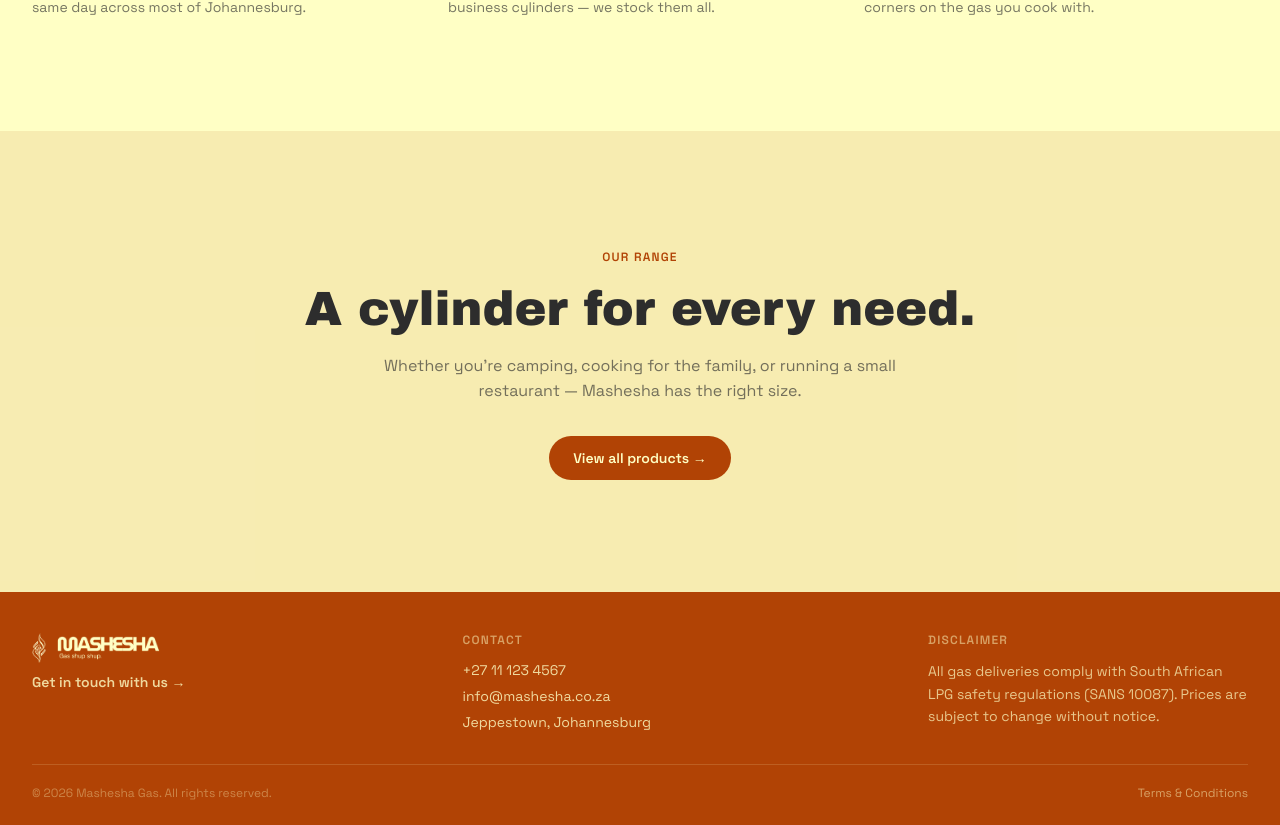
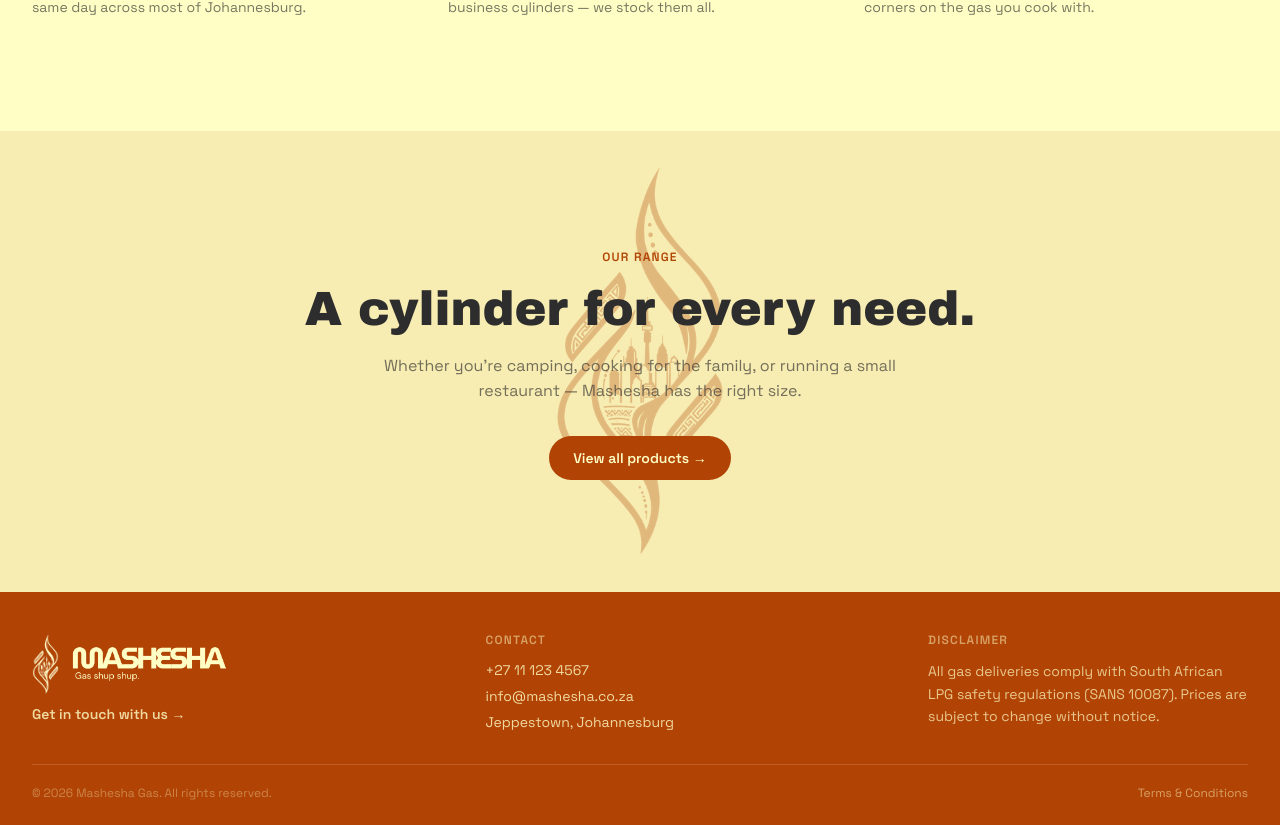
Before and after one commit to Mashesha-Gas/Mashesha-Website, a React (Vite) app: page / in a window 1280 px wide. Shown: the part 1198-2023 px from the top of the page. Built offline with nearby package versions, Linux system fonts and the light colour scheme; no server answers.

Commit message:
ui updates

```diff
--- a/src/components/Footer.jsx
+++ b/src/components/Footer.jsx
@@ -15,8 +15,8 @@ function Footer() {
           {/* Brand block */}
           <div>
             <div className="flex items-center gap-2">
-              <img src={logoIcon} alt="" className="h-8 w-auto" />
-              <img src={nameSlogan} alt="Mashesha — Gas shup shup." className="h-6 w-auto" />
+              <img src={logoIcon} alt="" className="h-16 w-auto" />
+              <img src={nameSlogan} alt="Mashesha — Gas shup shup." className="h-9 w-auto" />
             </div>
             <Link
               to="/contact"
--- a/src/components/Header.jsx
+++ b/src/components/Header.jsx
@@ -1,7 +1,7 @@
 import { useEffect, useState } from "react";
 import { Link, NavLink } from "react-router-dom";
 import logoIcon from "./logo-icon.webp";
-import nameSlogan from "./nameslogan-cropped.png";
+import nameWordmark from "./name-wordmark.png";
 import { useAuth } from "../context/AuthContext";
 import { useCart } from "../context/CartContext";
 
@@ -87,8 +87,8 @@ function Header() {
           className="flex items-center gap-2"
           aria-label="Mashesha home"
         >
-          <img src={logoIcon} alt="" className="h-9 w-auto" />
-          <img src={nameSlogan} alt="Mashesha — Gas shup shup." className="h-7 w-auto" />
+          <img src={logoIcon} alt="" className="h-14 w-auto" />
+          <img src={nameWordmark} alt="Mashesha" className="h-6 w-auto" />
         </Link>
 
         {/* Desktop nav */}
--- a/src/pages/AboutPage.tsx
+++ b/src/pages/AboutPage.tsx
@@ -96,10 +96,10 @@ export default function AboutPage() {
             {VALUES.map((v) => (
               <div
                 key={v.title}
-                className="rounded-2xl border border-charcoal/10 bg-cream p-7"
+                className="rounded-2xl bg-rust p-7"
               >
-                <h3 className="font-display text-xl text-charcoal">{v.title}</h3>
-                <p className="mt-3 text-sm text-charcoal/65 leading-relaxed">{v.desc}</p>
+                <h3 className="font-display text-xl text-cream">{v.title}</h3>
+                <p className="mt-3 text-sm text-cream/75 leading-relaxed">{v.desc}</p>
               </div>
             ))}
           </div>
--- a/src/pages/ContactPage.tsx
+++ b/src/pages/ContactPage.tsx
@@ -10,9 +10,9 @@ export default function ContactPage() {
   }
 
   const inputClass =
-    "w-full rounded-xl bg-white border border-charcoal/15 px-4 py-3 text-sm text-charcoal placeholder:text-charcoal/30 focus:border-rust focus:outline-none";
+    "w-full rounded-xl bg-cream border border-cream/40 px-4 py-3 text-sm text-charcoal placeholder:text-charcoal/40 focus:border-charcoal focus:outline-none";
   const labelClass =
-    "block text-xs font-semibold uppercase tracking-widest text-rust mb-2";
+    "block text-xs font-semibold uppercase tracking-widest text-cream/70 mb-2";
 
   return (
     <main className="bg-cream min-h-screen pt-24 pb-20">
@@ -73,24 +73,24 @@ export default function ContactPage() {
           </div>
 
           {/* Contact form */}
-          <div className="rounded-2xl border border-charcoal/10 bg-white p-8">
+          <div className="rounded-2xl bg-rust p-8">
             {submitted ? (
               <div className="flex flex-col items-center justify-center h-full py-12 text-center">
-                <span className="text-4xl text-rust">✓</span>
-                <h2 className="font-display mt-4 text-2xl text-charcoal">Message sent!</h2>
-                <p className="mt-3 text-charcoal/65 text-sm">
+                <span className="text-4xl text-cream">✓</span>
+                <h2 className="font-display mt-4 text-2xl text-cream">Message sent!</h2>
+                <p className="mt-3 text-cream/70 text-sm">
                   We'll get back to you within a few hours during trading hours.
                 </p>
                 <button
                   onClick={() => setSubmitted(false)}
-                  className="mt-6 text-sm text-rust hover:text-rust-dark transition-colors duration-200"
+                  className="mt-6 text-sm text-cream hover:text-cream/70 transition-colors duration-200"
                 >
                   Send another message
                 </button>
               </div>
             ) : (
               <form onSubmit={handleSubmit} className="space-y-5">
-                <h2 className="font-display text-2xl text-charcoal">Send a message</h2>
+                <h2 className="font-display text-2xl text-cream">Send a message</h2>
 
                 <div>
                   <label className={labelClass}>Name</label>
@@ -113,7 +113,7 @@ export default function ContactPage() {
 
                 <button
                   type="submit"
-                  className="w-full rounded-full bg-rust py-3 text-sm font-semibold text-cream transition-colors duration-200 hover:bg-rust-dark"
+                  className="w-full rounded-full bg-charcoal py-3 text-sm font-semibold text-cream transition-colors duration-200 hover:bg-charcoal/85"
                 >
                   Send message
                 </button>
--- a/src/pages/HomePage.tsx
+++ b/src/pages/HomePage.tsx
@@ -1,6 +1,7 @@
 import { Link } from "react-router-dom";
 import SEO from "../components/SEO";
 import orangePatternedBackground from "../components/orange-patterned-background.webp";
+import logoIcon from "../components/logo-icon.webp";
 
 export default function HomePage() {
   return (
@@ -77,8 +78,27 @@ export default function HomePage() {
       </section>
 
       {/* Products teaser */}
-      <section className="bg-rust/10 py-20 sm:py-28 text-center">
-        <div className="mx-auto max-w-7xl px-5 sm:px-8">
+      <section className="relative bg-rust/10 py-20 sm:py-28 text-center overflow-hidden">
+        <div
+          aria-hidden="true"
+          className="pointer-events-none absolute inset-0 flex items-center justify-center"
+        >
+          <div
+            className="h-[20rem] w-[20rem] opacity-30 sm:h-[26rem] sm:w-[26rem]"
+            style={{
+              backgroundColor: "var(--color-rust)",
+              WebkitMaskImage: `url(${logoIcon})`,
+              maskImage: `url(${logoIcon})`,
+              WebkitMaskSize: "contain",
+              maskSize: "contain",
+              WebkitMaskRepeat: "no-repeat",
+              maskRepeat: "no-repeat",
+              WebkitMaskPosition: "center",
+              maskPosition: "center",
+            }}
+          />
+        </div>
+        <div className="relative z-10 mx-auto max-w-7xl px-5 sm:px-8">
           <span className="text-xs font-semibold uppercase tracking-widest text-rust">
             Our range
           </span>
--- a/src/pages/LocationsPage.tsx
+++ b/src/pages/LocationsPage.tsx
@@ -104,10 +104,10 @@ export default function LocationsPage() {
           ].map((item) => (
             <div
               key={item.title}
-              className="rounded-2xl border border-charcoal/10 bg-white p-7"
+              className="rounded-2xl bg-rust p-7"
             >
-              <h3 className="font-display text-xl text-charcoal">{item.title}</h3>
-              <p className="mt-3 text-sm text-charcoal/65 leading-relaxed">{item.desc}</p>
+              <h3 className="font-display text-xl text-cream">{item.title}</h3>
+              <p className="mt-3 text-sm text-cream/75 leading-relaxed">{item.desc}</p>
             </div>
           ))}
         </div>
--- a/src/pages/ProductsPage.tsx
+++ b/src/pages/ProductsPage.tsx
@@ -3,6 +3,7 @@ import { Link } from "react-router-dom";
 import { useInventoryList, resolveImageUrl, CYLINDER_TYPE } from "../hooks/useInventory";
 import { useCart } from "../context/CartContext";
 import SEO from "../components/SEO";
+import logoIcon from "../components/logo-icon.webp";
 
 interface InventoryRow {
   inventory_id: number;
@@ -116,7 +117,7 @@ export default function ProductsPage() {
         description="Browse LPG gas cylinders for cooking, stoves and gas heaters. All sizes in stock, refilled to SANS safety standards, delivered across Johannesburg by Mashesha."
         path="/products"
       />
-      <div className="mx-auto max-w-7xl px-5 sm:px-8">
+      <div className="relative mx-auto max-w-7xl px-5 sm:px-8 overflow-hidden">
         {/* Page header */}
         <div className="max-w-2xl py-12">
           <span className="text-xs font-semibold uppercase tracking-widest text-rust">
@@ -130,6 +131,23 @@ export default function ProductsPage() {
             Click any cylinder to learn more.
           </p>
         </div>
+
+        {/* Decorative logo mark, sits in the gap below the header text */}
+        <div
+          aria-hidden="true"
+          className="pointer-events-none mx-auto -mt-4 mb-8 h-40 w-40 opacity-20 sm:h-56 sm:w-56"
+          style={{
+            backgroundColor: "var(--color-rust)",
+            WebkitMaskImage: `url(${logoIcon})`,
+            maskImage: `url(${logoIcon})`,
+            WebkitMaskSize: "contain",
+            maskSize: "contain",
+            WebkitMaskRepeat: "no-repeat",
+            maskRepeat: "no-repeat",
+            WebkitMaskPosition: "center",
+            maskPosition: "center",
+          }}
+        />
 
         {loading && (
           <p className="text-charcoal/60">Loading cylinders…</p>
```
